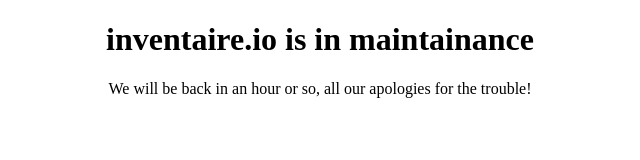
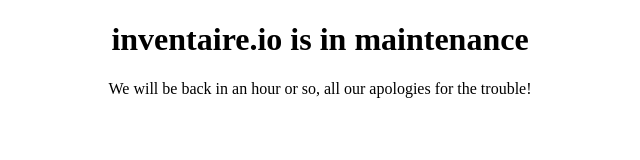
Before and after one commit to inventaire/inventaire-deploy, a website: page maintenance/index.html in a window 1280 px wide. Shown: the whole page, without its empty margins (320-960 px from the left). Drawn offline with Linux system fonts and the light colour scheme.

Commit message:
typo: maintainance -> maintenance

```diff
--- a/maintainance/index.html
+++ b/maintenance/index.html
@@ -2,7 +2,7 @@
 <html>
 <head>
   <meta charset="utf-8" />
-  <title>inventaire.io is in maintainance</title>
+  <title>inventaire.io is in maintenance</title>
   <style type="text/css">
     body{
       text-align: center;
@@ -11,7 +11,7 @@
 </head>
 <body>
   <main>
-    <h1>inventaire.io is in maintainance</h1>
+    <h1>inventaire.io is in maintenance</h1>
     <p>We will be back in an hour or so, all our apologies for the trouble!</p>
   </main>
 </body>
--- a/maintainance/package.json
+++ b/maintenance/package.json
@@ -1,5 +1,5 @@
 {
-  "name": "maintainance",
+  "name": "maintenance",
   "version": "1.0.0",
   "description": "",
   "main": "index.js",
```
